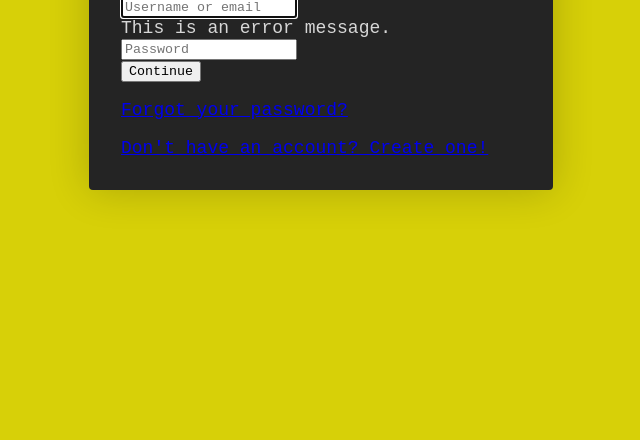
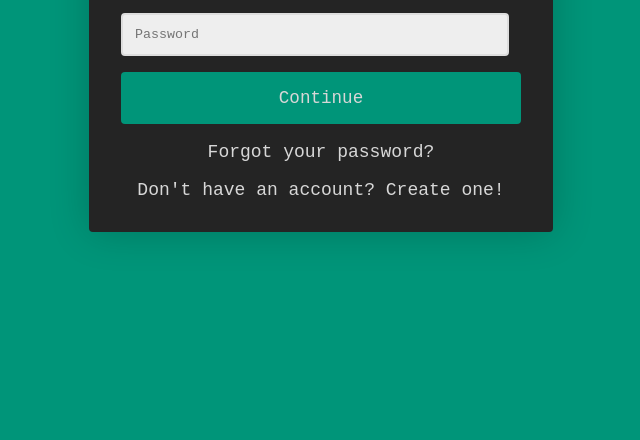
Before and after one commit to BitsBob/login-page, a plain HTML site: page index.html in a window 1280 px wide. Shown: the part 360-800 px from the top of the page, without its empty margins (319-959 px from the left). Drawn offline with Linux system fonts and the light colour scheme.

Commit message:
changes to css

```diff
--- a/index.html
+++ b/index.html
@@ -13,7 +13,7 @@
                <div class="form__message form__message--error"></div>
                <div class="form__input-group">
                     <input type="text" class="form__input" autofocus placeholder="Username or email">
-                    <div class="form__input-error-message">This is an error message.</div>
+                    <div class="form__input-error-message"></div>
                </div>
                <div class="form__input-group">
                     <input type="password" class="form__input" placeholder="Password">
--- a/src/style.css
+++ b/src/style.css
@@ -12,7 +12,7 @@ body {
      align-items: center;
      justify-content: center;
      font-size: 18px;
-     background: #d7d008;
+     background: var(--color-primary);
      background-size: cover;
 }
 
@@ -59,3 +59,70 @@ body {
 .form__message--error {
      color: var(--color-error)
 }
+
+.form__input-group {
+     margin-bottom: 1rem;
+
+}
+
+.form__input {
+     display: block;
+     width: 90%;
+     padding: 0.75rem;
+     box-sizing: var(--border-radius);
+     border: 2px solid #dddddd;
+     border-radius: var(--border-radius);
+     outline: none;
+     background: #eeeeee;
+     transition: background 0.2s , border-color 0.2s;
+}
+
+.form__input:focus {
+     border-color: var(--color-primary);
+     background: #ffffff;
+}
+
+.form__input--error {
+     color: var(--color-error);
+     border-color: var(--color-error);
+}
+
+.form__input-error-message {
+     margin-top: 0.5rem;
+     font-size: 0.85rem;
+     color: var(--color-error);
+}
+
+.form__button {
+     width: 100%;
+     padding: 1rem 2rem;
+     font-size: 1.1rem;
+     color: #d7d7d7;
+     border: none;
+     border-radius: var(--border-radius);
+     outline: none;
+     cursor: pointer;
+     background: var(--color-primary);
+}
+
+.form__button:hover {
+     background: var(--color-primary-dark);
+}
+
+.form__button:active {
+     transform: scale(0.98);
+}
+
+.form__text {
+     text-align: center;
+}
+
+.form__link {
+     color: #d7d7d7;
+     text-decoration: none;
+     cursor: pointer;
+}
+
+.form__link:hover {
+     text-decoration: underline;
+}
```
